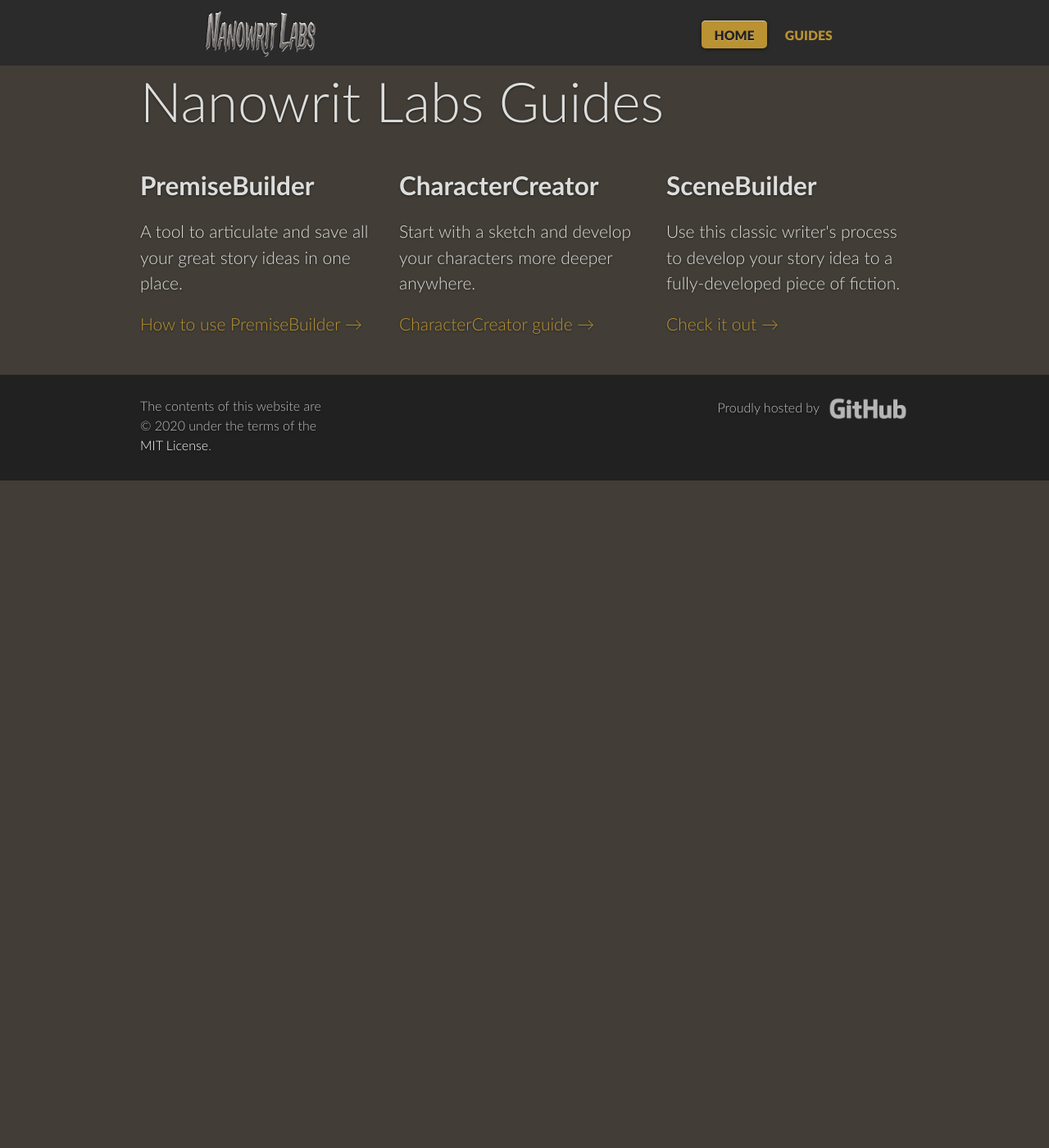
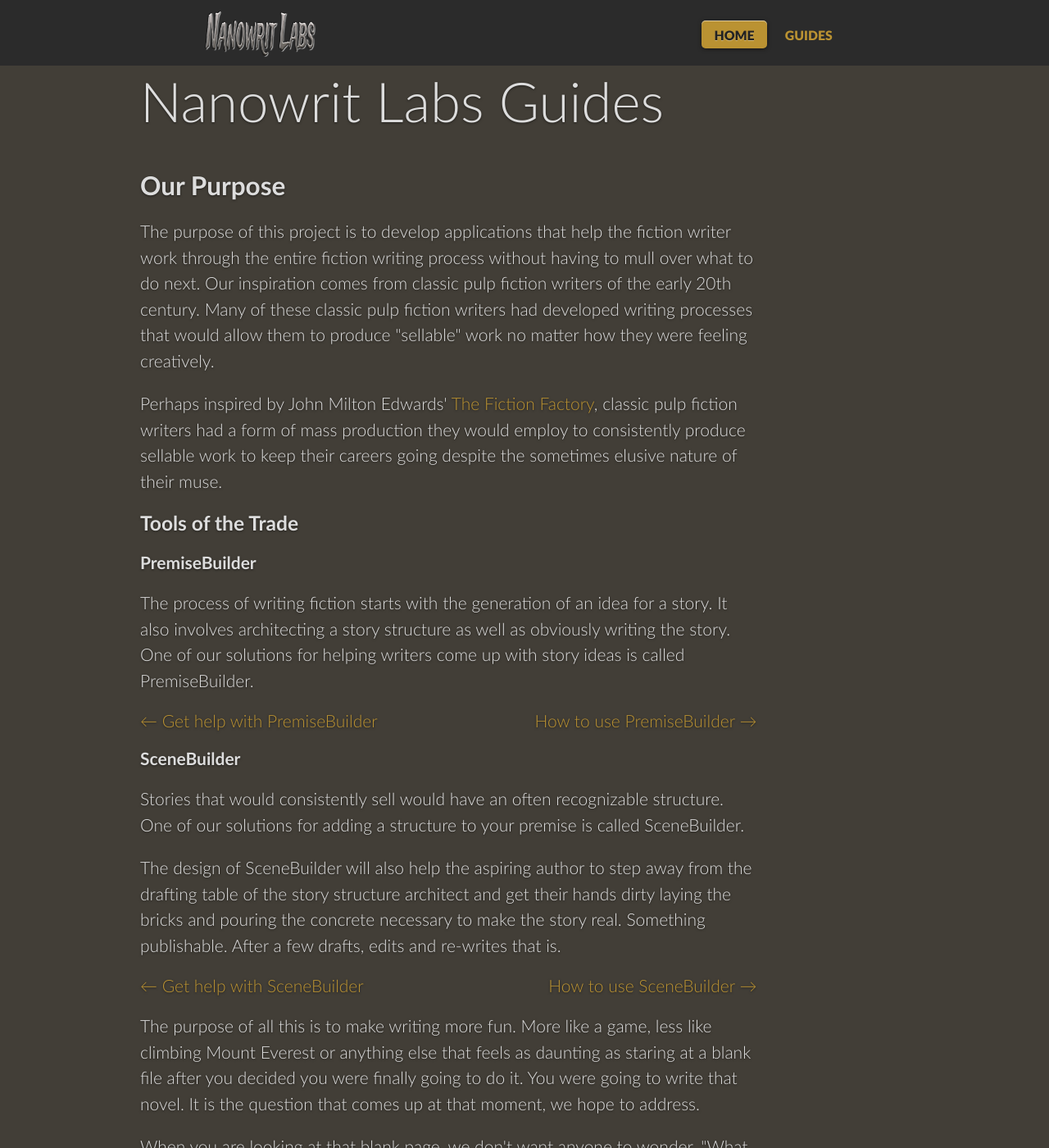
Before and after one commit to nanowrit/guides, a Jekyll site: the page built from pages/index.html, in a window 1280 px wide and 1400 px high. Shown: the whole window at 82% size. Built offline with Jekyll 4.4.1, drawn with Linux system fonts in a browser that asks for light colours; some of the changed text lies outside the part shown.

Commit message:
quick commit to check if analytics script will work right

```diff
--- a/_config.yml
+++ b/_config.yml
@@ -7,6 +7,8 @@
 timezone: America/Denver
 twitter:
   username: NanowritLabs
+  logo: "/img/logo-2x.png"
+  google_analytics_id: UA-162103982-3
 collections:
   # docs:
   #   permalink: "/:collection/:path/"
--- a/_includes/footer.html
+++ b/_includes/footer.html
@@ -1,15 +1,19 @@
 <footer>
   <div class="grid">
-    <div class="unit one-third center-on-mobiles">
+    <!-- <div class="unit one-third center-on-mobiles">
       <p>The contents of this website are <br />&copy;&nbsp;{{ site.time | date: '%Y' }} under the terms of the <a href="{{ site.repository }}/blob/master/LICENSE">MIT&nbsp;License</a>.</p>
+    </div> -->
+    <div class="unit whole align-center center-on-mobiles">
+      <a href="https://www.patreon.com/bePatron?u=32169123" data-patreon-widget-type="become-patron-button">Become a Patron!</a>
+      <!-- <script async src="https://c6.patreon.com/becomePatronButton.bundle.js"></script> -->
     </div>
-    <div class="unit two-thirds align-right center-on-mobiles">
+    <!-- <div class="unit two-thirds align-right center-on-mobiles">
       <p>
         Proudly hosted by
         <a href="https://github.com">
           <img src="{{ 'img/footer-logo.png' | relative_url }}" width="100" height="30" alt="GitHub • Social coding">
         </a>
       </p>
-    </div>
+    </div> -->
   </div>
 </footer>
--- a/_includes/top.html
+++ b/_includes/top.html
@@ -8,6 +8,9 @@
   <link rel="preload" href="{{ 'css/screen.css' | relative_url }}" as="style">
   <link rel="stylesheet" href="{{ 'css/screen.css' | relative_url }}">
   <link rel="icon" type="image/x-icon" href="{{ 'favicon.ico' | relative_url }}">
+  {% if jekyll.environment == 'production' %}
+  {% include analytics.html %}
+  {% endif %}
   <!--[if lt IE 9]>
   <script src="/js/html5shiv.min.js"></script>
   <script src="/js/respond.min.js"></script>
--- a/pages/index.html
+++ b/pages/index.html
@@ -13,14 +13,57 @@
 </section>
 <section class="features">
   <div class="grid">
-    <div class="unit one-third">
-      <h2>PremiseBuilder</h2>
+    <div class="unit four-fifths">
+      <h2>Our Purpose</h2>
       <p>
-        A tool to articulate and save all your great story ideas in one place.
+        The purpose of this project is to develop applications that help the fiction writer work through the entire fiction writing process without having to mull over what to do next. Our inspiration comes from classic pulp fiction writers of the early 20th century. Many of these classic pulp fiction writers had developed writing processes that would allow them to produce "sellable" work no matter how they were feeling creatively.
       </p>
-      <a href="{{ 'guides/PremiseBuilder/' | relative_url }}">How to use PremiseBuilder &rarr;</a>
+      <p>
+        Perhaps inspired by John Milton Edwards' <a href="http://www.gutenberg.org/ebooks/47455">The Fiction Factory</a>, classic pulp fiction writers had a form of mass production they would employ to consistently produce sellable work to keep their careers going despite the sometimes elusive nature of their muse.
+      </p>
+      <h3>Tools of the Trade</h3>
+      <p></p>
+      <h4>PremiseBuilder</h4>
+      <p>
+        The process of writing fiction starts with the generation of an idea for a story. It also involves architecting a story structure as well as obviously writing the story. One of our solutions for helping writers come up with story ideas is called PremiseBuilder.
+      </p>
+      <a href="https://workshop.nanowritlabs.com/c/PremiseBuilder/"> &larr; Get help with PremiseBuilder</a>
+      <a href="{{ 'guides/PremiseBuilder/' | relative_url }}" class="pull-right">How to use PremiseBuilder &rarr;</a>
+      <p></p>
+      <h4>SceneBuilder</h4>
+      <p>
+        Stories that would consistently sell would have an often recognizable structure. One of our solutions for adding a structure to your premise is called SceneBuilder.
+      </p>
+      <p>
+        The design of SceneBuilder will also help the aspiring author to step away from the drafting table of the story structure architect and get their hands dirty laying the bricks and pouring the concrete necessary to make the story real. Something publishable. After a few drafts, edits and re-writes that is.
+      </p>
+      <a href="https://workshop.nanowritlabs.com/c/SceneBuilder/">&larr; Get help with SceneBuilder</a>
+      <a href="{{ 'guides/SceneBuilder/' | relative_url }}" class="pull-right">How to use SceneBuilder &rarr;</a>
+      <p>
+        The purpose of all this is to make writing more fun. More like a game, less like climbing Mount Everest or anything else that feels as daunting as staring at a blank file after you decided you were finally going to do it. You were going to write that novel. It is the question that comes up at that moment, we hope to address.
+      </p>
+      <p>
+        When you are looking at that blank page, we don't want anyone to wonder, "What do I do know?" because you will know what to do. After a while it is our hope that you have our processes internalized and you have even modified them to make them your own or improved on what we have done.
+      </p>
+      <h2>Our Hope</h2>
+      <p>
+        Our hope is that you will find success in your dreams of being a writer. That you will come to find a writing process that you find comfortable and that allows you to produce consistent, enjoyable stories.
+      </p>
+      <p>
+        What you do with these stories is up to you. You could publish them, share them with friends, family, and those you are close to. If you would like to workshop a story you have created in Nanowrit Labs or elsewhere, please post it in our <a href="https://workshop.nanowritlabs.com/c/workshopping/">workshop</a>.
+      </p>
+      <p>
+        Or you could put them away and never think about them again because our ultimate hope is to provide anyone with an enjoyable writing experience that will introduce you to the innate and vast capacity for creativity that we all possess as human beings.
+      </p>
+      <p>
+        It is also our hope that, if you have discovered something that could make our solutions better, you let us know by creating an issue <a href="https://github.com/nanowrit/guides/issues">in github</a> or start a new topic <a href="https://workshop.nanowritlabs.com/c/feature-requests/">in our forum</a>. This is also where you can make feature requests if you would like to see a solution developed that hasn't been developed yet.
+      </p>
+      <h2>Our Thanks</h2>
+      <p>
+        Lastly, if you like what we are doing here and would like to support us, please feel free to support our efforts at <a href="https://www.patreon.com/nanowritlabs">Patreon</a>.
+      </p>
     </div>
-    <div class="unit one-third">
+    <!-- <div class="unit one-third">
       <h2>CharacterCreator</h2>
       <p>Start with a  sketch and develop your characters more deeper anywhere.</p>
       <a href="{{ 'guides/CharacterCreator/' | relative_url }}">CharacterCreator guide &rarr;</a>
@@ -31,7 +74,7 @@
         Use this classic writer's process to develop your story idea to a fully-developed piece of fiction.
       </p>
       <a href="{{ 'guides/SceneBuilder/' | relative_url }}">Check it out &rarr;</a>
-    </div>
+    </div> -->
     <div class="clear"></div>
   </div>
 </section>
```
Also changed, not shown: _guides/SceneBuilder.md (+1 -5 lines), _guides/index.md (+0 -4 lines), _includes/analytics.html (added, +11 -0 lines).
